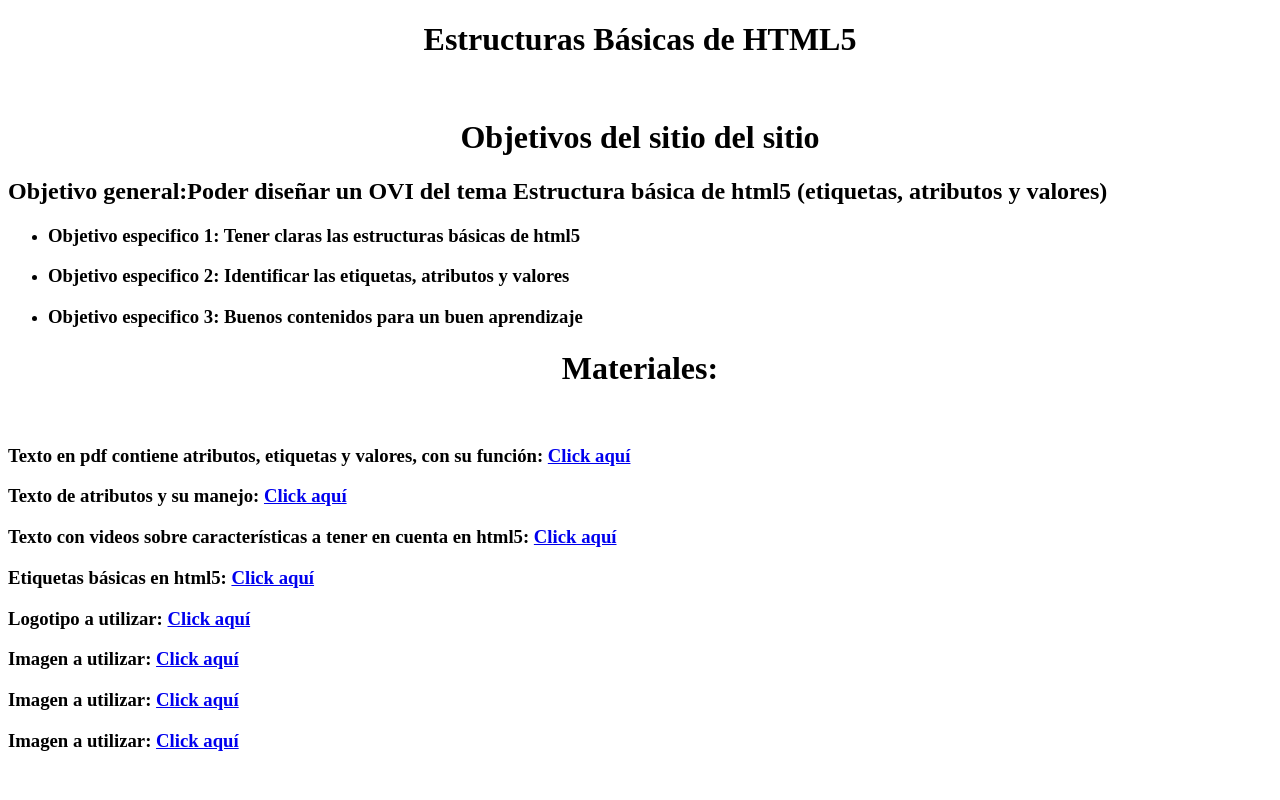
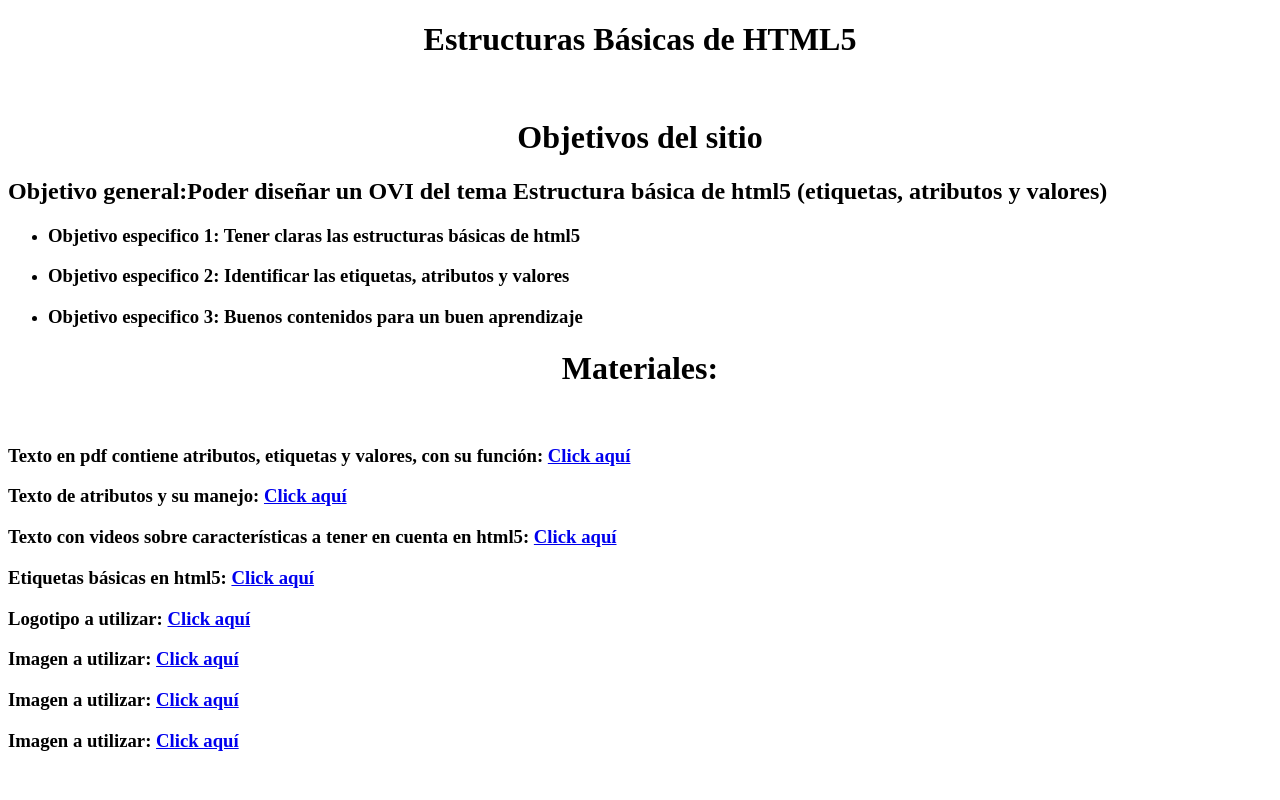
Before and after one commit to jessfer29/DSW-JessicaCorredor, a plain HTML site: page planing.html in a window 1280 px wide. Shown: the top 800 px of the page. Drawn offline with Linux system fonts and the light colour scheme.

Commit message:
Update planing.html

```diff
--- a/planing.html
+++ b/planing.html
@@ -9,7 +9,7 @@
     <h1> <center>Estructuras Básicas de HTML5</center> </h1>
 
     <br>
-    <h1> <center>Objetivos del sitio del sitio</center></h1>
+    <h1> <center>Objetivos del sitio </center></h1>
        <h2>Objetivo general:Poder diseñar un OVI del tema Estructura básica de html5 (etiquetas, atributos y valores)</h2>
          <ul>
             <li><h3>Objetivo especifico 1: Tener claras las estructuras básicas de html5</h3></li>
```
